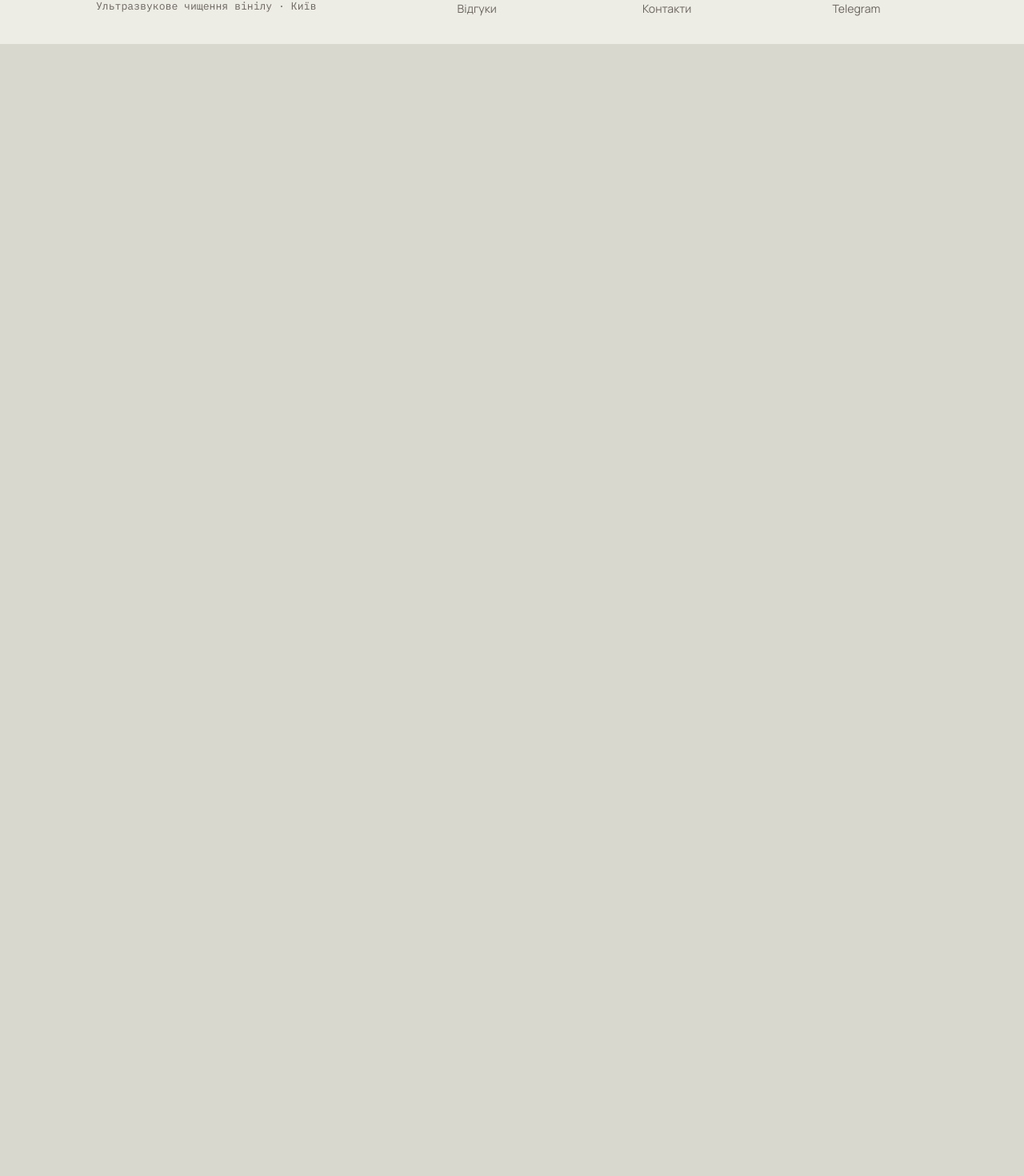
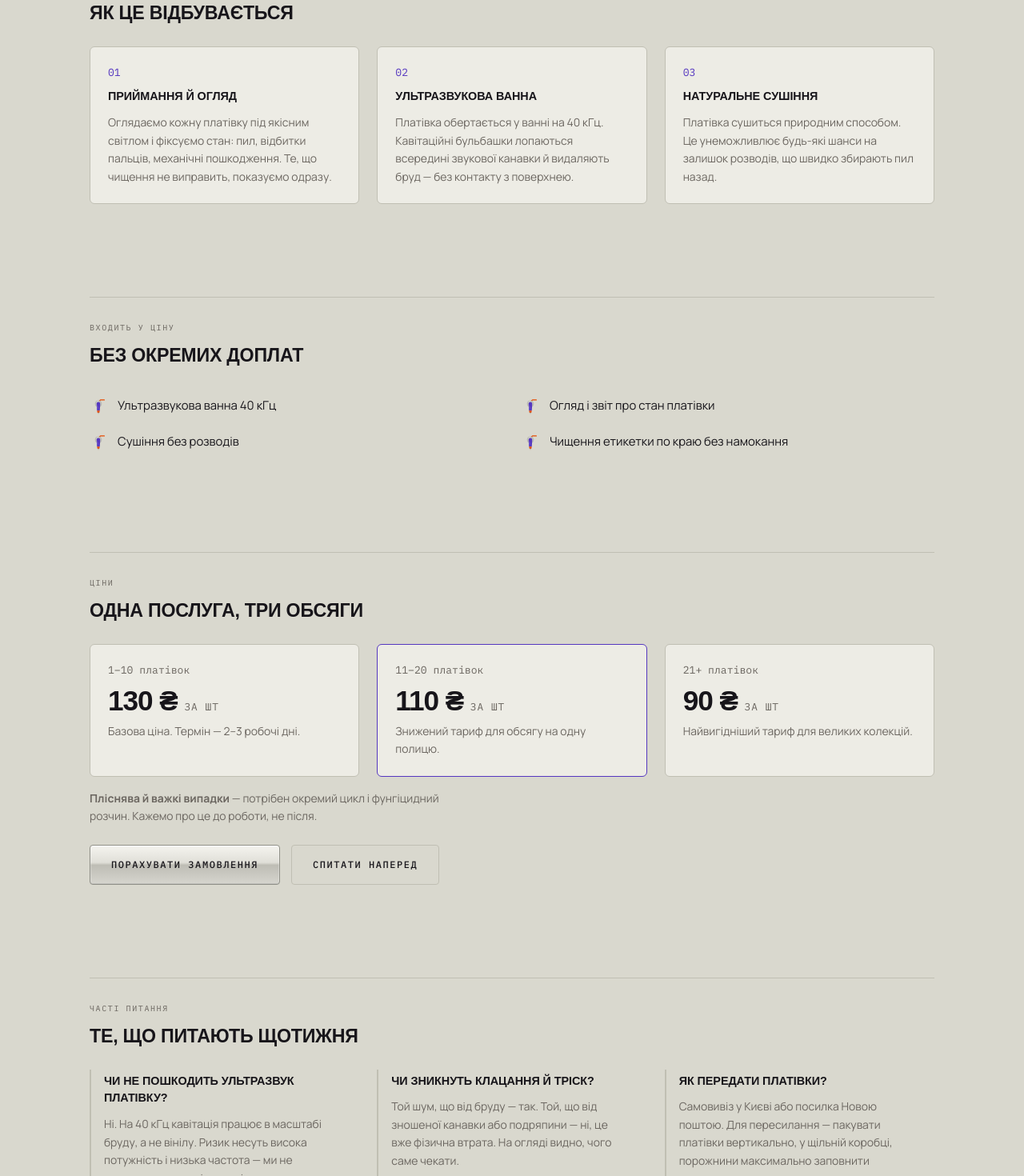
Before and after one commit to TolikSyedin/shiny-vinyls, a Next.js app: page /how-it-works in a window 1280 px wide. Shown: the part 745-2215 px from the top of the page at 80% size. Before the commit the page ends 800 px from the top, so only its background shows below. Built offline with nearby package versions, Linux system fonts and the light colour scheme; a web font is replaced by a local one.

Commit message:
Add content to how-it-works page

```diff
--- a/app/how-it-works/page.tsx
+++ b/app/how-it-works/page.tsx
@@ -1,5 +1,81 @@
 import { PageContainer } from '@/components/layout'
-import { PageHeader } from '@/components/common'
+import { PageHeader, Section, SectionHeading } from '@/components/common'
+import { VinylCalculator } from '@/components/calculator'
+import {
+  Card,
+  CardGrid,
+  CtaLink,
+  Mono,
+  NeedleList,
+  Note,
+  Readout,
+  Row,
+} from '@/components/ui'
+
+const PROCESS_STEPS = [
+  {
+    number: '01',
+    title: 'Приймання й огляд',
+    note: 'Оглядаємо кожну платівку під якісним світлом і фіксуємо стан: пил, відбитки пальців, механічні пошкодження. Те, що чищення не виправить, показуємо одразу.',
+  },
+  {
+    number: '02',
+    title: 'Ультразвукова ванна',
+    note: 'Платівка обертається у ванні на 40 кГц. Кавітаційні бульбашки лопаються всередині звукової канавки й видаляють бруд — без контакту з поверхнею.',
+  },
+  {
+    number: '03',
+    title: 'Натуральне сушіння',
+    note: 'Платівка сушиться природним способом. Це унеможливлює будь-які шанси на залишок розводів, що швидко збирають пил назад.',
+  }
+]
+
+const INCLUDED_LEFT = [
+  'Ультразвукова ванна 40 кГц',
+  'Сушіння без розводів',
+]
+
+const INCLUDED_RIGHT = [
+  'Огляд і звіт про стан платівки',
+  'Чищення етикетки по краю без намокання',
+]
+
+const PRICE_TIERS = [
+  {
+    range: '1–10 платівок',
+    price: '130 ₴',
+    note: 'Базова ціна. Термін — 2–3 робочі дні.',
+  },
+  {
+    range: '11–20 платівок',
+    price: '110 ₴',
+    note: 'Знижений тариф для обсягу на одну полицю.',
+  },
+  {
+    range: '21+ платівок',
+    price: '90 ₴',
+    note: 'Найвигідніший тариф для великих колекцій.',
+  },
+]
+
+const FAQ = [
+  {
+    question: 'Чи не пошкодить ультразвук платівку?',
+    answer: 'Ні. На 40 кГц кавітація працює в масштабі бруду, а не вінілу. Ризик несуть висока потужність і низька частота — ми не використовуємо ні того, ні того.',
+  },
+  {
+    question: 'Чи зникнуть клацання й тріск?',
+    answer: 'Той шум, що від бруду — так. Той, що від зношеної канавки або подряпини — ні, це вже фізична втрата. На огляді видно, чого саме чекати.',
+  },
+  {
+    question: 'Як передати платівки?',
+    answer: 'Самовивіз у Києві або посилка Новою поштою. Для пересилання — пакувати платівки вертикально, у щільній коробці, порожнини максимально заповнити папером.',
+  },
+  {
+    question: 'Скільки це триває?',
+    answer: 'До 10 платівок — 2–3 робочі дні. Великі колекції — від тижня, залежно від стану. Термін узгоджуємо і фіксуємо перед початком.',
+  },
+]
 
 export const metadata = { title: 'Послуга — Shiny Vinyls' }
 
@@ -11,6 +87,75 @@ export default function HowItWorksPage() {
         title="Основні кроки які продляють життя вашому вінілу"
         lead="Кожна платівка мріє про такий спа-салон, в якому її викупають в теплій ванні, помиють, посушать, і щайсливу й радісну відправлять назад до власників."
       />
+
+      <VinylCalculator />
+
+      <Section>
+        <SectionHeading eyebrow="Процес">Як це відбувається</SectionHeading>
+        <CardGrid cols={4} className="mt-[1.5rem]">
+          {PROCESS_STEPS.map(({ number, title, note }) => (
+            <Card key={number}>
+              <Mono tone="stamp">{number}</Mono>
+              <h3>{title}</h3>
+              <Note>{note}</Note>
+            </Card>
+          ))}
+        </CardGrid>
+      </Section>
+
+      <Section>
+        <SectionHeading eyebrow="Входить у ціну">
+          Без окремих доплат
+        </SectionHeading>
+        <div className="mt-[1.5rem] grid gap-[1.5rem] md:grid-cols-2">
+          <NeedleList items={INCLUDED_LEFT} />
+          <NeedleList items={INCLUDED_RIGHT} />
+        </div>
+      </Section>
+
+      <Section>
+        <SectionHeading eyebrow="Ціни">Одна послуга, три обсяги</SectionHeading>
+        <CardGrid cols={3} className="mt-[1.5rem]">
+          {PRICE_TIERS.map(({ range, price, note }, index) => (
+            <Card
+              key={range}
+              className={index === 1 ? 'border-[var(--stamp)]' : undefined}
+            >
+              <Mono>{range}</Mono>
+              <Readout unit="за шт">{price}</Readout>
+              <Note>{note}</Note>
+            </Card>
+          ))}
+        </CardGrid>
+        <Note className="mt-[1rem]">
+          <strong>Пліснява й важкі випадки</strong> — потрібен окремий цикл і
+          фунгіцидний розчин. Кажемо про це до роботи, не після.
+        </Note>
+        <Row className="mt-[1.5rem]">
+          <CtaLink href="/request">Порахувати замовлення</CtaLink>
+          <CtaLink href="/contacts" variant="ghost">
+            Спитати наперед
+          </CtaLink>
+        </Row>
+      </Section>
+
+      <Section>
+        <SectionHeading eyebrow="Часті питання">
+          Те, що питають щотижня
+        </SectionHeading>
+        <CardGrid cols={2} className="mt-[1.5rem]">
+          {FAQ.map(({ question, answer }) => (
+            <Card
+              key={question}
+              flat
+              className="rounded-none border-0 border-l-2 border-[var(--rule)] py-[0.25rem] pl-[1rem]"
+            >
+              <h3>{question}</h3>
+              <Note>{answer}</Note>
+            </Card>
+          ))}
+        </CardGrid>
+      </Section>
     </PageContainer>
   )
 }
```
